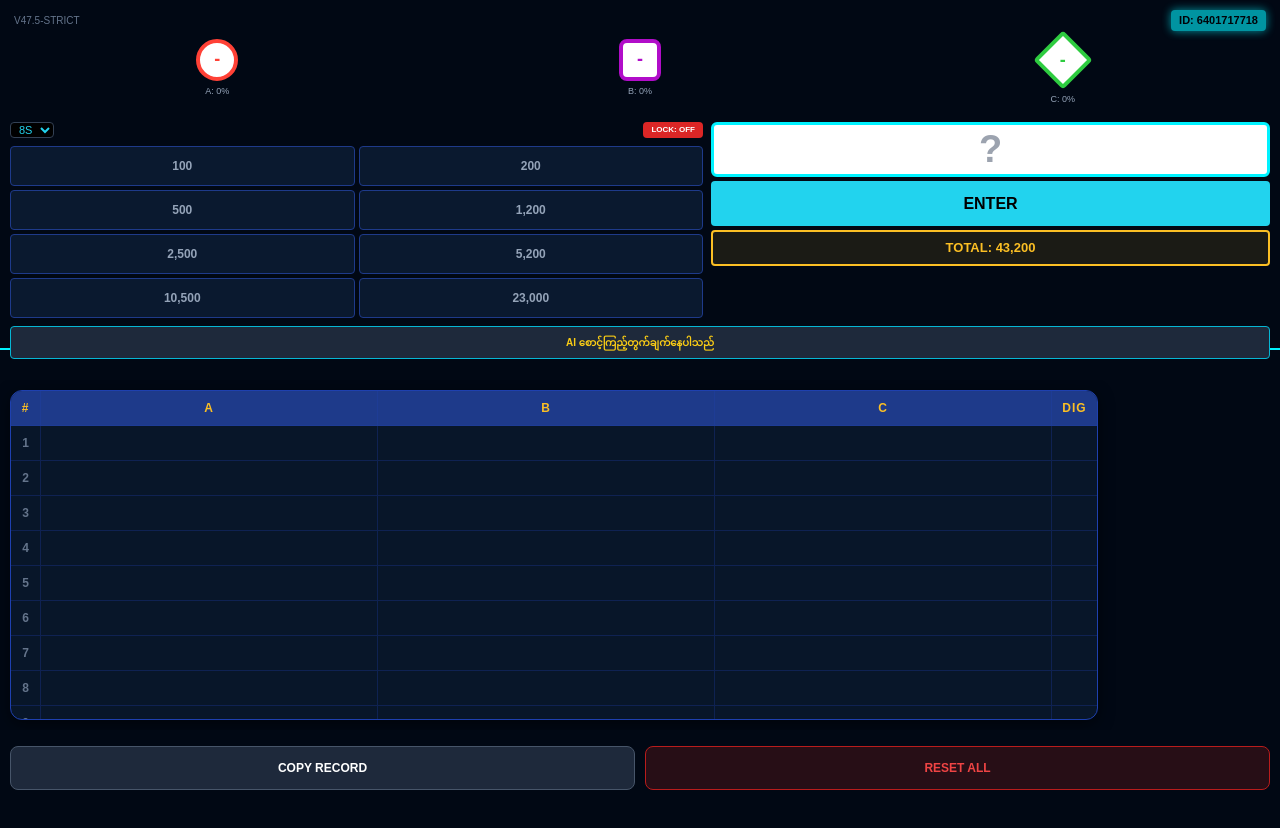
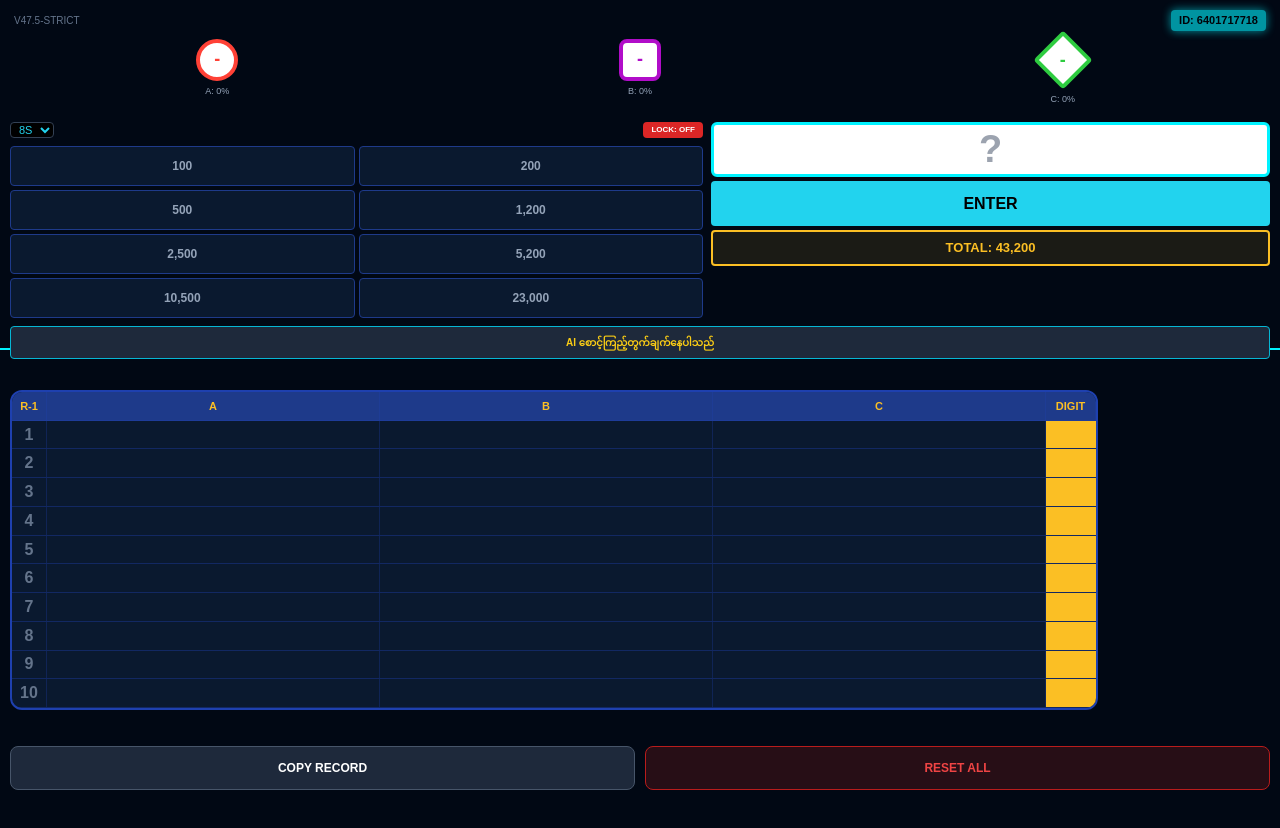
Before and after one commit to bbbrw29/Win6App, a plain HTML site: page index.html in a window 1280 px wide. Drawn offline with nearby package versions, Linux system fonts and the light colour scheme; a web font is replaced by a local one.

Commit message:
Update index.html

```diff
--- a/index.html
+++ b/index.html
@@ -27,14 +27,15 @@
         .bet-btn.active { background: #064e3b !important; border-color: #10b981 !important; color: white !important; box-shadow: 0 0 8px #10b981; }
         .bet-btn.lost { background: #451a1a !important; border-color: #ff4136 !important; color: #ff4136 !important; }
 
-        /* Roll Card Styling (အသစ်ပြင်ထားသော Design) */
-        .card-container { margin-top: 380px; padding: 10px; height: calc(100vh - 450px); overflow-x: auto; display: flex; gap: 12px; scroll-snap-type: x mandatory; scroll-behavior: smooth; }
-        .roll-card { min-width: 85vw; background: rgba(10, 25, 47, 0.8); border: 1.5px solid #1e40af; scroll-snap-align: start; flex-shrink: 0; border-radius: 12px; overflow: hidden; box-shadow: 0 4px 15px rgba(0,0,0,0.5); }
-        .t-row { display: grid; grid-template-columns: 30px 1fr 1fr 1fr 45px; width: 100%; border-bottom: 1px solid rgba(30, 64, 175, 0.3); height: 35px; align-items: center; text-align: center; font-size: 12px; }
-        .t-head { background: #1e3a8a; font-weight: 900; color: #fbbf24; text-transform: uppercase; letter-spacing: 1px; }
-        .t-col-border { border-right: 1px solid rgba(30, 64, 175, 0.3); height: 100%; display: flex; align-items: center; justify-content: center; }
-        .digit-highlight { background: #fbbf24 !important; color: #000 !important; font-size: 18px !important; font-weight: 900 !important; box-shadow: inset 0 0 5px rgba(0,0,0,0.5); }
-        .ai-signal-high { text-shadow: 0 0 8px #00f2ff; }
+        /* Roll Card Styling Upgraded */
+        .card-container { margin-top: 380px; padding: 10px; height: calc(100vh - 460px); overflow-x: auto; display: flex; gap: 12px; scroll-snap-type: x mandatory; scroll-behavior: smooth; }
+        .roll-card { min-width: 85vw; background: #0a192f; border: 2px solid #1e40af; scroll-snap-align: start; flex-shrink: 0; border-radius: 12px; overflow: hidden; display: flex; flex-direction: column; }
+        .t-row { display: grid; grid-template-columns: 35px 1fr 1fr 1fr 50px; width: 100%; border-bottom: 1px solid rgba(30, 64, 175, 0.4); height: 38px; align-items: center; text-align: center; }
+        .t-head { background: #1e3a8a; font-weight: 900; color: #fbbf24; font-size: 11px; }
+        .t-col { border-right: 1px solid rgba(30, 64, 175, 0.3); height: 100%; display: flex; align-items: center; justify-content: center; }
+        .main-text { font-size: 18px; font-weight: 900; margin-right: 2px; }
+        .sub-icon { font-size: 10px; opacity: 0.9; }
+        .digit-highlight { background: #fbbf24 !important; color: #000 !important; font-size: 20px !important; font-weight: 900 !important; border-right: none !important; }
 
         #digit-input { height: 55px; border-radius: 6px; text-align: center; font-size: 38px; font-weight: 900; color: black; border: 3px solid #00f2ff; width: 100%; outline: none; }
         .total-box { border: 2px solid #fbbf24; background: rgba(251,191,36,0.1); border-radius: 4px; padding: 6px; text-align: center; font-size: 13px; font-weight: 900; color: #fbbf24; }
@@ -42,9 +43,17 @@
 
         #ai-notif { margin-bottom: 15px; margin-top: 8px; }
         .hidden { display: none !important; }
+
+        /* Toast Styling (No URL Alert) */
+        #toast { visibility: hidden; min-width: 200px; background-color: #00f2ff; color: #000; text-align: center; border-radius: 50px; padding: 12px; position: fixed; z-index: 300; left: 50%; bottom: 80px; transform: translateX(-50%); font-weight: 900; font-size: 14px; box-shadow: 0 0 20px rgba(0, 242, 255, 0.5); }
+        #toast.show { visibility: visible; animation: fadein 0.5s, fadeout 0.5s 2s; }
+        @keyframes fadein { from {bottom: 0; opacity: 0;} to {bottom: 80px; opacity: 1;} }
+        @keyframes fadeout { from {bottom: 80px; opacity: 1;} to {bottom: 0; opacity: 0;} }
     </style>
 </head>
 <body>
+
+    <div id="toast">COPIED TO CLIPBOARD!</div>
 
     <div class="fixed-header">
         <div class="flex justify-between items-center mb-2 px-1">
@@ -153,7 +162,6 @@
             const v = parseInt(input.value); if (isNaN(v)) return;
             const g = v >= 5 ? 'B' : 'S';
 
-            // Record AI Signals at the moment of submission
             const aS = aR < 40 ? "⚠️" : (aR >= 68 ? "🔵" : "");
             const bS = bR < 40 ? "⚠️" : (bR >= 68 ? "🔵" : "");
             const cS = cR < 40 ? "⚠️" : (cR >= 68 ? "🔵" : "");
@@ -195,7 +203,6 @@
             }
         }
 
-        // Render History with Design Upgrades and AI Record Symbols
         function renderHistory() {
             const cont = document.getElementById('hist-cont');
             const grps = hist.reduce((acc, cur) => { if (!acc[cur.r]) acc[cur.r] = []; acc[cur.r].push(cur); return acc; }, {});
@@ -204,22 +211,17 @@
             for(let r=1; r<=maxRoll; r++) {
                 html += `<div class="roll-card">
                     <div class="t-row t-head">
-                        <div class="t-col-border">#</div><div class="t-col-border">A</div><div class="t-col-border">B</div><div class="t-col-border">C</div><div>DIG</div>
+                        <div class="t-col">R-${r}</div><div class="t-col">A</div><div class="t-col">B</div><div class="t-col">C</div><div class="t-col">DIGIT</div>
                     </div>`;
                 for(let s=1; s<=10; s++) {
                     const d = (grps[r] || []).find(i => i.s === s);
+                    const renderCol = (key, ok, sig) => d ? `<span class="main-text">${d[key]}</span><span class="sub-icon">${ok?'✅':'❌'}${sig}</span>` : '';
                     html += `<div class="t-row">
-                        <div class="t-col-border text-slate-500 font-bold">${s}</div>
-                        <div class="t-col-border ${d ? (d.aO?'text-green-400':'text-red-500') : ''}">
-                            ${d ? d.a+(d.aO?'✅':'❌')+(d.aS==='🔵'?'<span class="ai-signal-high">🔵</span>':d.aS) : ''}
-                        </div>
-                        <div class="t-col-border ${d ? (d.bO?'text-green-400':'text-red-500') : ''}">
-                            ${d ? d.b+(d.bO?'✅':'❌')+(d.bS==='🔵'?'<span class="ai-signal-high">🔵</span>':d.bS) : ''}
-                        </div>
-                        <div class="t-col-border ${d ? (d.cO?'text-green-400':'text-red-500') : ''}">
-                            ${d ? d.c+(d.cO?'✅':'❌')+(d.cS==='🔵'?'<span class="ai-signal-high">🔵</span>':d.cS) : ''}
-                        </div>
-                        <div class="digit-highlight">${d ? d.v : ''}</div>
+                        <div class="t-col text-slate-500 font-bold">${s}</div>
+                        <div class="t-col ${d ? (d.aO?'text-green-400':'text-red-500') : ''}">${renderCol('a', d?.aO, d?.aS)}</div>
+                        <div class="t-col ${d ? (d.bO?'text-green-400':'text-red-500') : ''}">${renderCol('b', d?.bO, d?.bS)}</div>
+                        <div class="t-col ${d ? (d.cO?'text-green-400':'text-red-500') : ''}">${renderCol('c', d?.cO, d?.cS)}</div>
+                        <div class="t-col digit-highlight">${d ? d.v : ''}</div>
                     </div>`;
                 }
                 html += `</div>`;
@@ -230,7 +232,11 @@
 
         function copyLogs() {
             let t = hist.map(h => `R${h.r}.S${h.s} | ${h.v} | A:${h.a}${h.aS} B:${h.b}${h.bS} C:${h.c}${h.cS}`).join('\n');
-            navigator.clipboard.writeText(t).then(() => alert("Copied!"));
+            navigator.clipboard.writeText(t).then(() => {
+                const toast = document.getElementById("toast");
+                toast.className = "show";
+                setTimeout(() => { toast.className = toast.className.replace("show", ""); }, 2500);
+            });
         }
 
         function resetAll() { if(confirm("Clear All?")) location.reload(); }
```
